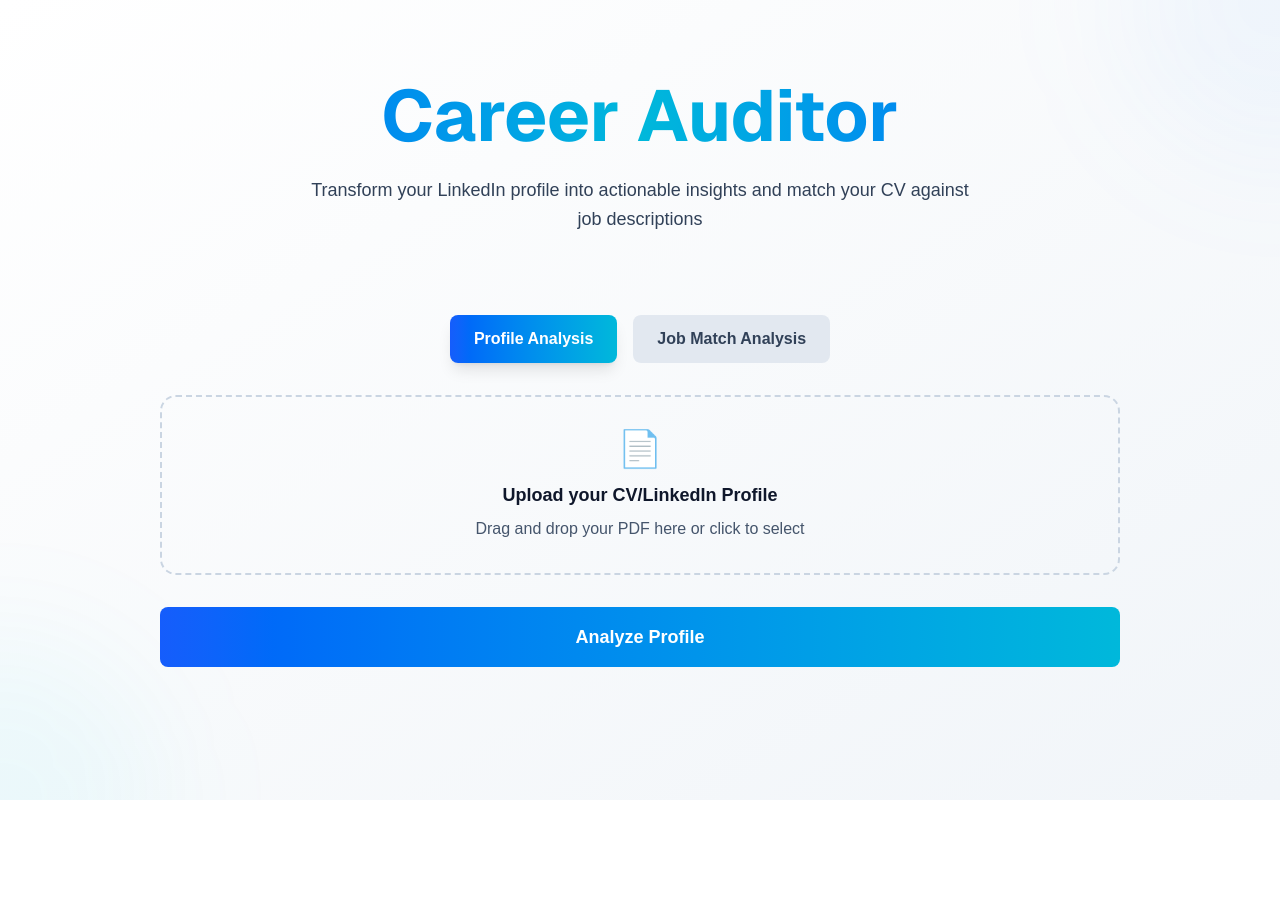
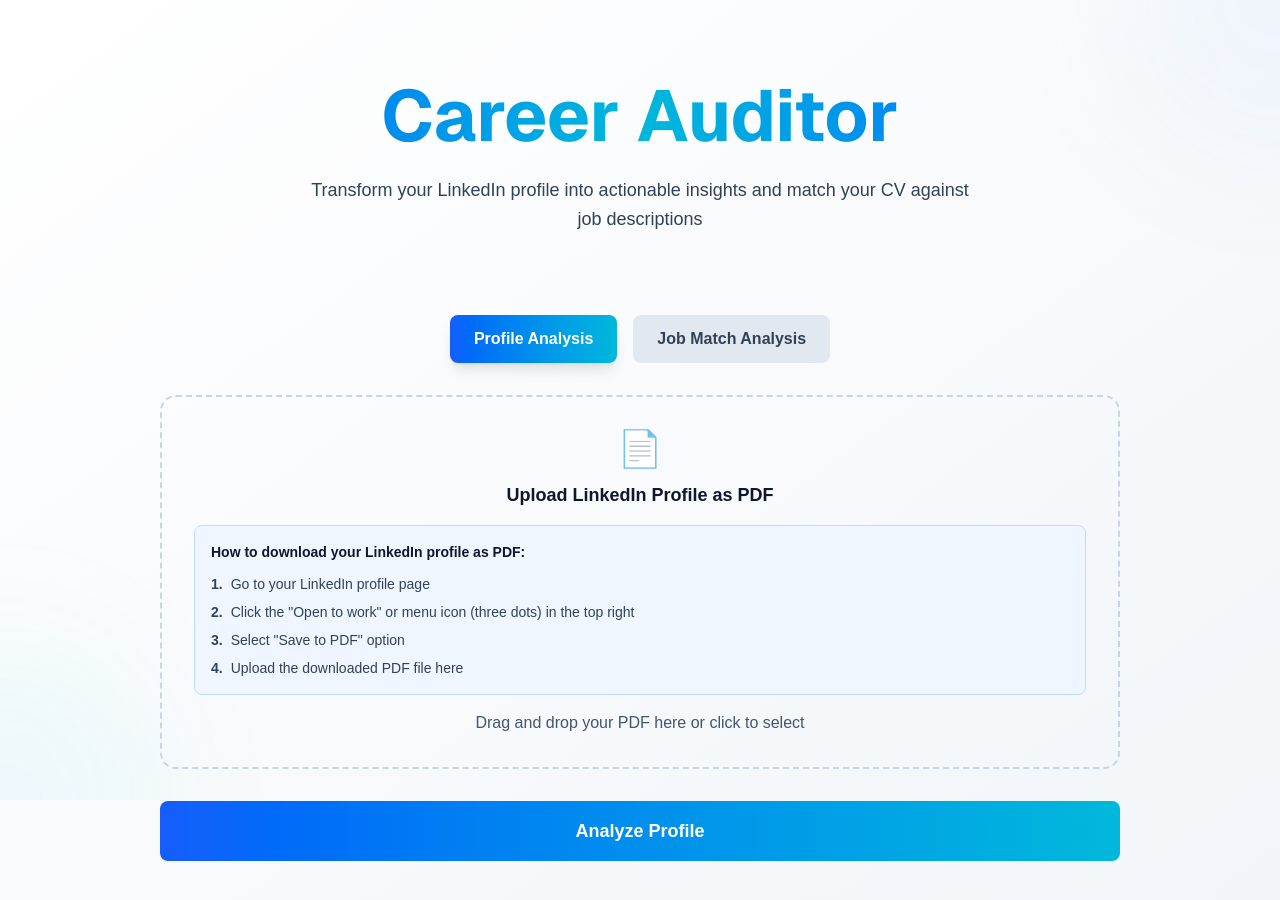
Before and after one commit to osamabinamer/linkedin-auditer, a Next.js app: page / in a window 1280 px wide. Shown: the top 900 px of the page. Before the commit the page ends 800 px from the top, so only its background shows below. Built offline with nearby package versions, Linux system fonts and the light colour scheme.

Commit message:
docs: add LinkedIn profile download instructions with step-by-step guide

```diff
--- a/src/components/CVJobMatcher.tsx
+++ b/src/components/CVJobMatcher.tsx
@@ -156,9 +156,38 @@
           onClick={() => fileInputRef.current?.click()}
         >
           <div className="text-4xl mb-3">📄</div>
-          <h3 className="text-lg font-semibold text-slate-900 mb-2">
-            Upload your CV/LinkedIn Profile
-          </h3>
+          {mode === "profile" ? (
+            <>
+              <h3 className="text-lg font-semibold text-slate-900 mb-4">
+                Upload LinkedIn Profile as PDF
+              </h3>
+              <div className="bg-blue-50 rounded-lg p-4 mb-4 text-left border border-blue-200">
+                <p className="text-sm font-semibold text-slate-900 mb-3">How to download your LinkedIn profile as PDF:</p>
+                <ol className="text-sm text-slate-700 space-y-2">
+                  <li className="flex gap-2">
+                    <span className="font-semibold">1.</span>
+                    <span>Go to your LinkedIn profile page</span>
+                  </li>
+                  <li className="flex gap-2">
+                    <span className="font-semibold">2.</span>
+                    <span>Click the "Open to work" or menu icon (three dots) in the top right</span>
+                  </li>
+                  <li className="flex gap-2">
+                    <span className="font-semibold">3.</span>
+                    <span>Select "Save to PDF" option</span>
+                  </li>
+                  <li className="flex gap-2">
+                    <span className="font-semibold">4.</span>
+                    <span>Upload the downloaded PDF file here</span>
+                  </li>
+                </ol>
+              </div>
+            </>
+          ) : (
+            <h3 className="text-lg font-semibold text-slate-900 mb-2">
+              Upload your CV/LinkedIn Profile
+            </h3>
+          )}
           <p className="text-slate-600">
             {cvText.length > 0
               ? `✓ PDF processed (${cvText.length} characters extracted)`
```
